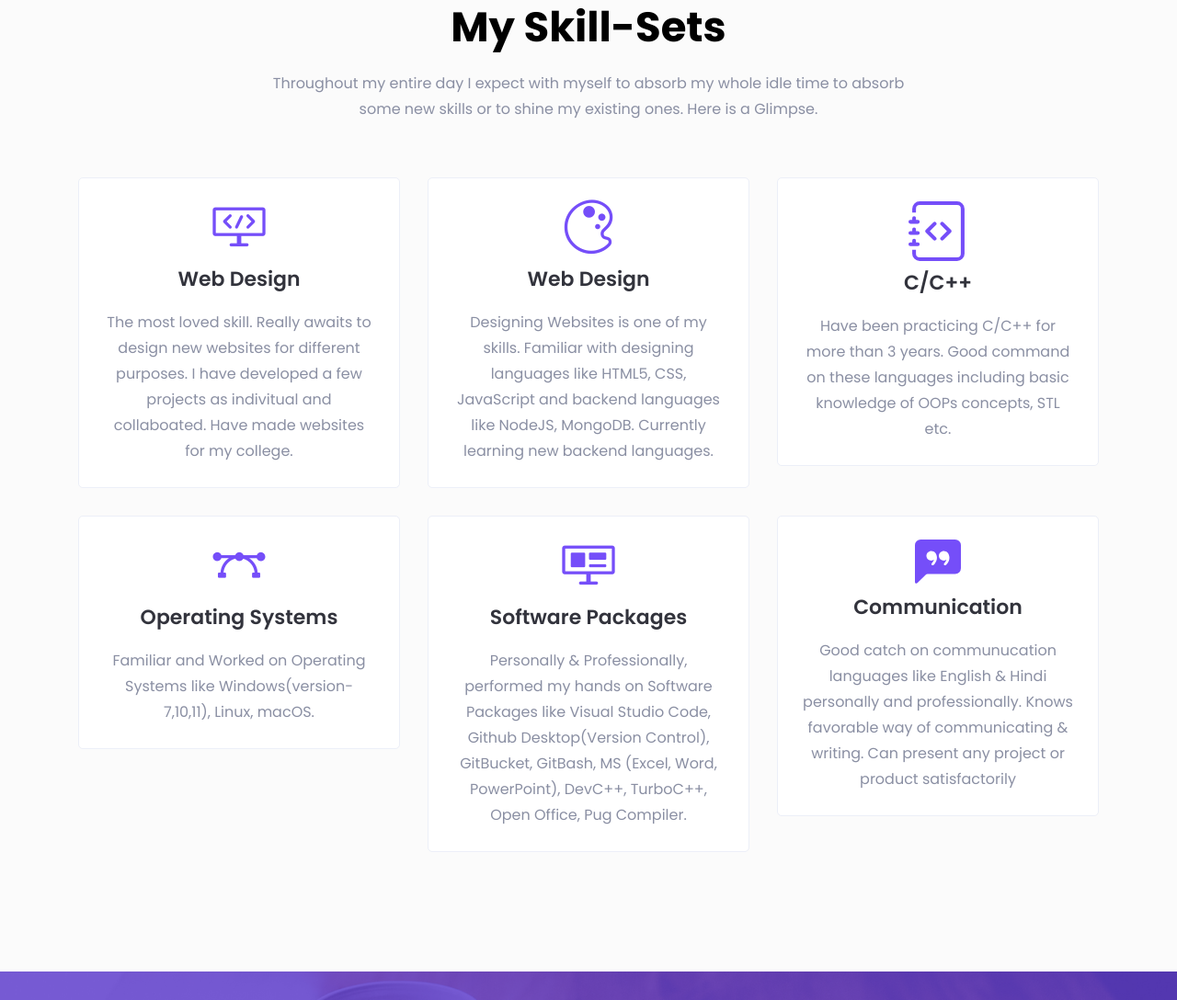
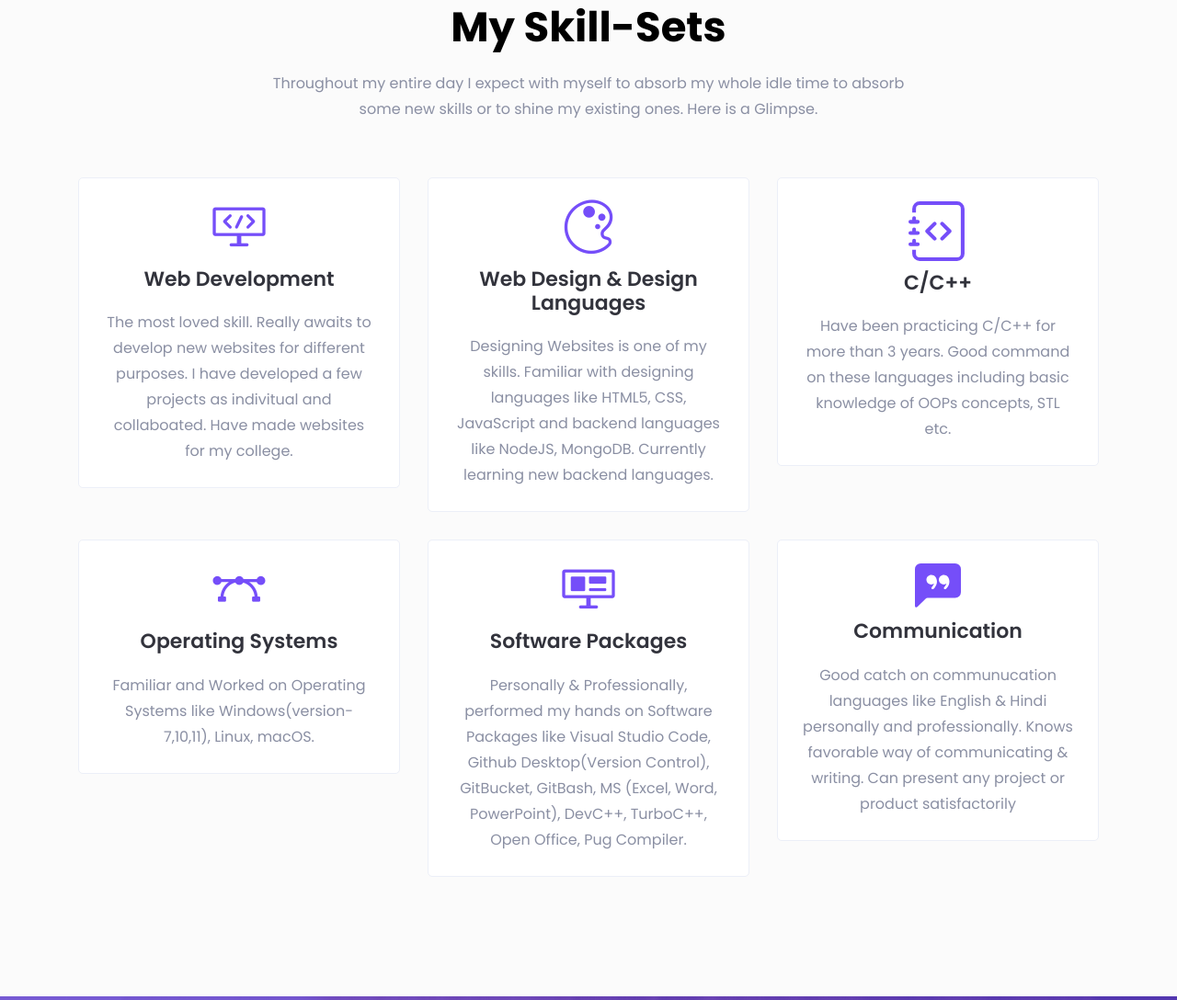
Before and after one commit to himangi25tech/Portfolio, a plain HTML site: page index.html in a window 1280 px wide. Shown: the part 1915-3003 px from the top of the page at 92% size. Drawn offline with Linux system fonts and the light colour scheme; files whose address does not match are found by name.

Commit message:
Change 9

```diff
--- a/index.html
+++ b/index.html
@@ -331,8 +331,8 @@
 
                         </div>
                         <div class="service-content">
-                            <h4 class="service-title"><a href="#">Web Design</a></h4>
-                            <p>The most loved skill. Really awaits to design new websites for different purposes. I have
+                            <h4 class="service-title"><a href="#">Web Development</a></h4>
+                            <p>The most loved skill. Really awaits to develop new websites for different purposes. I have
                                 developed a few projects as indivitual and collaboated. Have made websites for my
                                 college.</p>
                         </div>
@@ -344,7 +344,7 @@
                             <i class="lni-color-pallet"></i>
                         </div>
                         <div class="service-content">
-                            <h4 class="service-title"><a href="#contact">Web Design</a></h4>
+                            <h4 class="service-title"><a href="#contact">Web Design & Design Languages</a></h4>
                             <p>Designing Websites is one of my skills. Familiar with designing languages like HTML5,
                                 CSS, JavaScript and backend languages like NodeJS, MongoDB. Currently learning new
                                 backend languages. </p>
```
